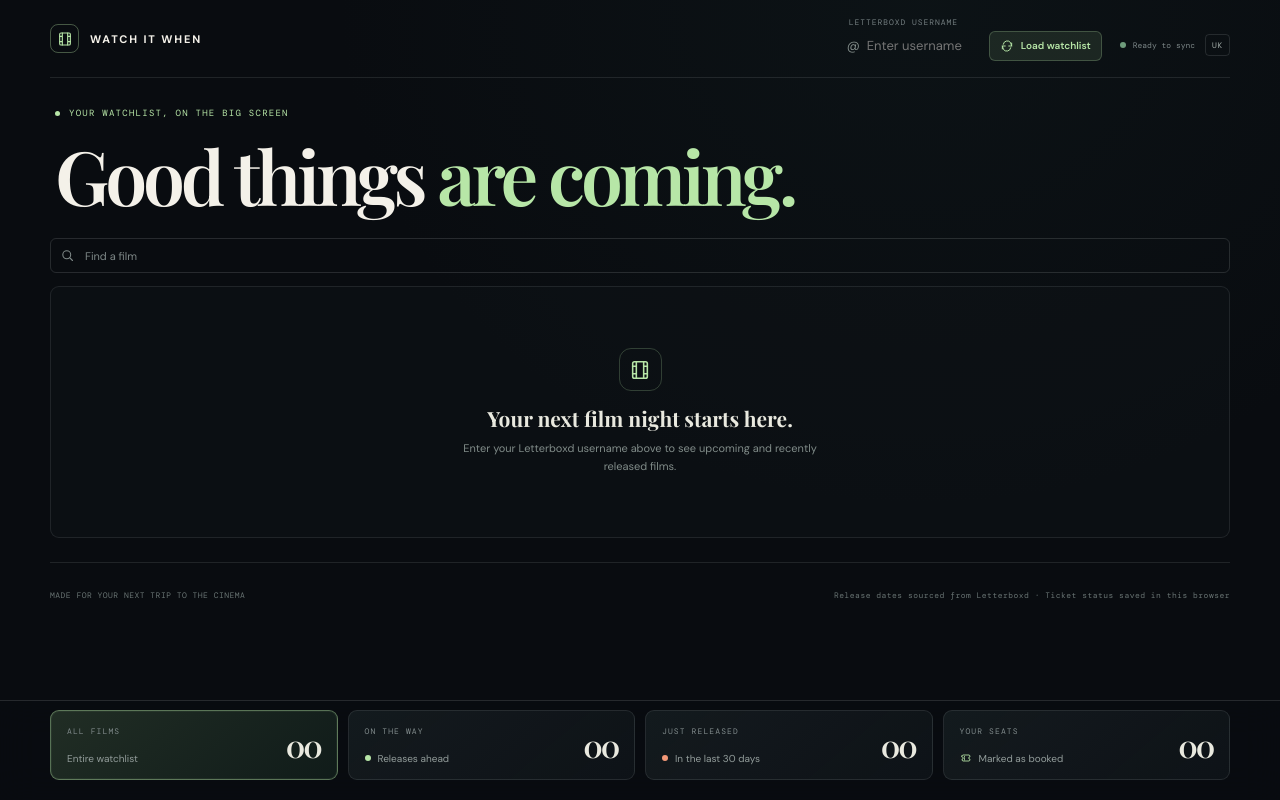
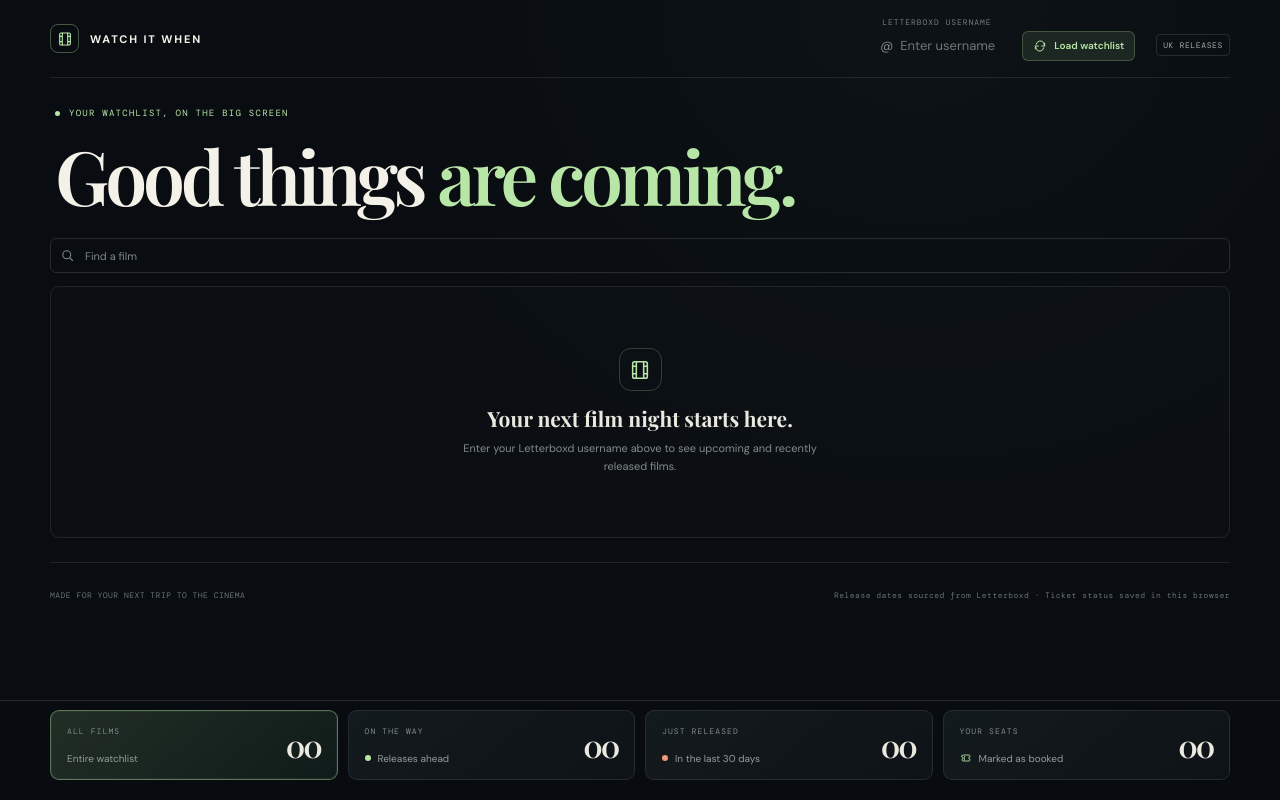
Before and after one commit to trjeffries/film_tracker, a React (Vite) app: page / in a window 1280 px wide. Built offline with nearby package versions, Linux system fonts and the light colour scheme; a web font is replaced by a local one.

Commit message:
Added link to IMDb release list

```diff
--- a/src/App.tsx
+++ b/src/App.tsx
@@ -333,11 +333,20 @@ function App() {
             </div>
           </form>
           <div className="sync-meta">
-            <span className={loading ? "sync-indicator is-loading" : "sync-indicator"} />
-            <span>
-              {loading ? "Syncing…" : fetchedAt ? `Synced ${formatSyncTime(fetchedAt)}` : "Ready to sync"}
-            </span>
-            <span className="market-label">UK</span>
+            {fetchedAt && (
+              <>
+                <span className={loading ? "sync-indicator is-loading" : "sync-indicator"} />
+                <span>{loading ? "Syncing…" : `Synced ${formatSyncTime(fetchedAt)}`}</span>
+              </>
+            )}
+            <a
+              className="market-label"
+              href="https://www.imdb.com/calendar/?region=GB"
+              target="_blank"
+              rel="noreferrer"
+            >
+              UK RELEASES
+            </a>
           </div>
         </section>
         {username && (
@@ -347,7 +356,6 @@ function App() {
             target="_blank"
             rel="noreferrer"
           >
-            <span className="status-dot" />
             LETTERBOXD WATCHLIST
             <Icon name="arrow" />
           </a>
@@ -427,6 +435,9 @@ function App() {
             {visibleFilms.map((film, index) => {
               const booking = bookings[film.id]?.booked ?? false;
               const primaryRelease = film.releaseDates[0];
+              const hasTheatricalRelease = film.releaseDates.some(
+                (release) => release.market === primaryRelease?.market && release.type === "theatrical",
+              );
               const dateBadge = primaryRelease ? formatShortDate(primaryRelease.date) : null;
               const dateStampClass = primaryRelease?.market === "us"
                 ? "date-stamp is-neutral"
@@ -476,7 +487,7 @@ function App() {
                           <>
                             {film.releaseDates[0]?.market === "us" && (
                               <span className="release-date is-neutral">
-                                UK release date to be announced{film.year ? ` · ${film.year}` : ""}
+                                UK release date to be announced
                               </span>
                             )}
                             {film.releaseDates.map((release) => (
@@ -491,7 +502,9 @@ function App() {
                                 <strong>
                                   {release.market === "us"
                                     ? "US release"
-                                    : release.type === "previews" ? "Previews" : "Theatrical"}
+                                      : release.type === "previews"
+                                        ? hasTheatricalRelease ? "Previews" : "Limited"
+                                        : "Theatrical"}
                                 </strong>{" "}
                                 {formatDate(release.date)}
                               </span>
--- a/src/styles.css
+++ b/src/styles.css
@@ -303,6 +303,7 @@ input:focus-visible {
 }
 
 .market-label {
+  display: inline-block;
   margin-left: 3px;
   padding: 5px 6px;
   border: 1px solid rgba(216, 225, 224, 0.13);
@@ -310,6 +311,7 @@ input:focus-visible {
   color: #a4aeaa;
   font-size: 8px;
   letter-spacing: 0.08em;
+  text-decoration: none;
 }
 
 .message {
```
